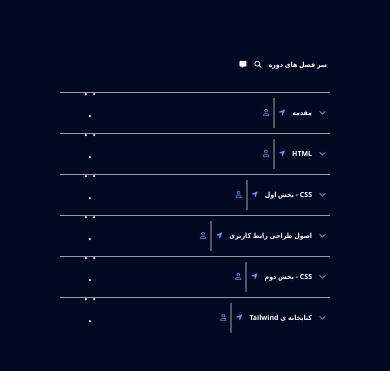
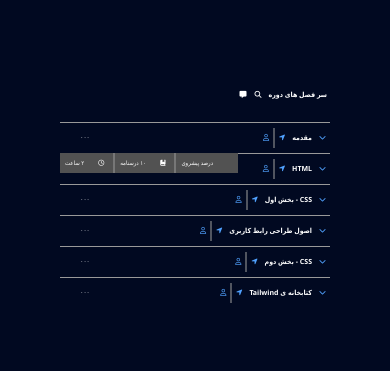
Before and after one commit to Mobin-Karam/selection, a plain HTML site: page index.html in a window 390 px wide. Shown: the part 225-596 px from the top of the page. Drawn offline with Linux system fonts and the light colour scheme.

Commit message:
add responsive to component

```diff
--- a/index.html
+++ b/index.html
@@ -32,7 +32,7 @@
               <i class="fa-regular fa-user"></i>
             </div>
             <!-- Left  -->
-            <div class="left">
+            <div class="left active-list" id="left">
               <div class="left-items">
                 <!-- Progress Bar  -->
                 <div class="progress">
@@ -112,7 +112,7 @@
               <span class="span-line"></span>
               <i class="fa-regular fa-user"></i>
             </div>
-            <div class="left">
+            <div class="left" id="left">
               <div class="left-items">
                 <div class="progress-bar"></div>
                 <p class="">درصد پیشروی</p>
@@ -188,7 +188,7 @@
               <span class="span-line"></span>
               <i class="fa-regular fa-user"></i>
             </div>
-            <div class="left">
+            <div class="left" id="left">
               <div class="left-items">
                 <div class="progress-bar"></div>
                 <p class="">درصد پیشروی</p>
@@ -264,7 +264,7 @@
               <span class="span-line"></span>
               <i class="fa-regular fa-user"></i>
             </div>
-            <div class="left">
+            <div class="left" id="left">
               <div class="left-items">
                 <div class="progress-bar"></div>
                 <p class="">درصد پیشروی</p>
@@ -335,7 +335,7 @@
               <span class="span-line"></span>
               <i class="fa-regular fa-user"></i>
             </div>
-            <div class="left">
+            <div class="left" id="left">
               <div class="left-items">
                 <div class="progress-bar"></div>
                 <p class="">درصد پیشروی</p>
@@ -411,7 +411,7 @@
               <span class="span-line"></span>
               <i class="fa-regular fa-user"></i>
             </div>
-            <div class="left">
+            <div class="left" id="left">
               <div class="left-items">
                 <div class="progress-bar"></div>
                 <p class="">درصد پیشروی</p>
--- a/src/responsive.css
+++ b/src/responsive.css
@@ -9,6 +9,46 @@
     display: none !important;
   }
 
+  .section-up .left.active-list {
+    position: absolute;
+    left: 0px;
+    bottom: -30px;
+    display: flex !important;
+    align-items: center;
+    justify-content: space-between;
+    flex-flow: row nowrap;
+    background-color: rgb(82, 82, 82);
+    z-index: 1000000;
+  }
+
+
+  .section-up .left.active-list div {
+    /* width: 100%; */
+    display: flex;
+    align-items: center;
+    justify-content: space-between;
+    flex-flow: row nowrap;
+  }
+
+  .section-up .left.active-list .left-items {
+    margin-right: 20px;
+    margin-left: 20px;
+    font-size: 15px;
+  }
+
+  .section-up .left.active-list .left-items :nth-child(1) {
+    margin-left: 10px;
+  }
+
+
+  span.span-line {
+    width: .5px;
+    height: 30px !important;
+    padding: 1px !important;
+    background-color: #99999988;
+  }
+
+
   .section-up .left-dot {
     position: relative;
     width: 40px;
@@ -16,6 +56,7 @@
     display: flex !important;
     border-radius: 50%;
     margin: 0px 10px;
+    z-index: 99999;
   }
 
   .section-up .left-dot:hover {
@@ -38,10 +79,88 @@
   .seasons h3 {
     font-size: 16px;
   }
+
+  .section-up .left-dot {
+    position: relative;
+    width: 30px;
+    height: 30px;
+    display: flex !important;
+    border-radius: 50%;
+    margin: 0px 10px;
+  }
+
+  .section-up .left-dot:hover {
+    background-color: #20264b;
+  }
+
+  .section-up .left-dot .dots {
+    position: absolute;
+    text-align: center;
+    font-size: 12px;
+    top: 50%;
+    left: 50%;
+    transform: translate(-50%, -80%);
+  }
+
+  .section-up .left.active-list {
+    position: absolute;
+    left: 0px;
+    bottom: -20px;
+    display: flex !important;
+    align-items: center;
+    justify-content: space-between;
+    flex-flow: row nowrap;
+    background-color: rgb(82, 82, 82);
+  }
+
+
+  .section-up .left.left.active-list p {
+    font-size: 10px;
+  }
+
+  .section-up .left.active-list div {
+    /* width: 100%; */
+    display: flex;
+    align-items: center;
+    justify-content: space-between;
+    flex-flow: row nowrap;
+  }
+
+  .section-up .left.active-list .left-items {
+    margin-right: 5px;
+    margin-left: 5px;
+    font-size: 15px;
+  }
+
+  .section-up .left.active-list .left-items :nth-child(1) {
+    margin-left: 10px;
+  }
+
+
+  span.span-line {
+    width: .5px;
+    height: 20px !important;
+    padding: 1px !important;
+    background-color: #99999988;
+  }
 }
 
 
 @media only screen and (max-width: 510px) {
+
+  .section-up .left.left.active-list p,
+  .section-up .left.left.active-list i {
+    font-size: 6px;
+  }
+
+  .section-up .left-dot .dots {
+    position: absolute;
+    text-align: center;
+    font-size: 6px;
+    top: 50%;
+    left: 50%;
+    transform: translate(-50%, -80%);
+  }
 
   .section {
     padding: 0px;
```
Also changed, not shown: 1 other file.
